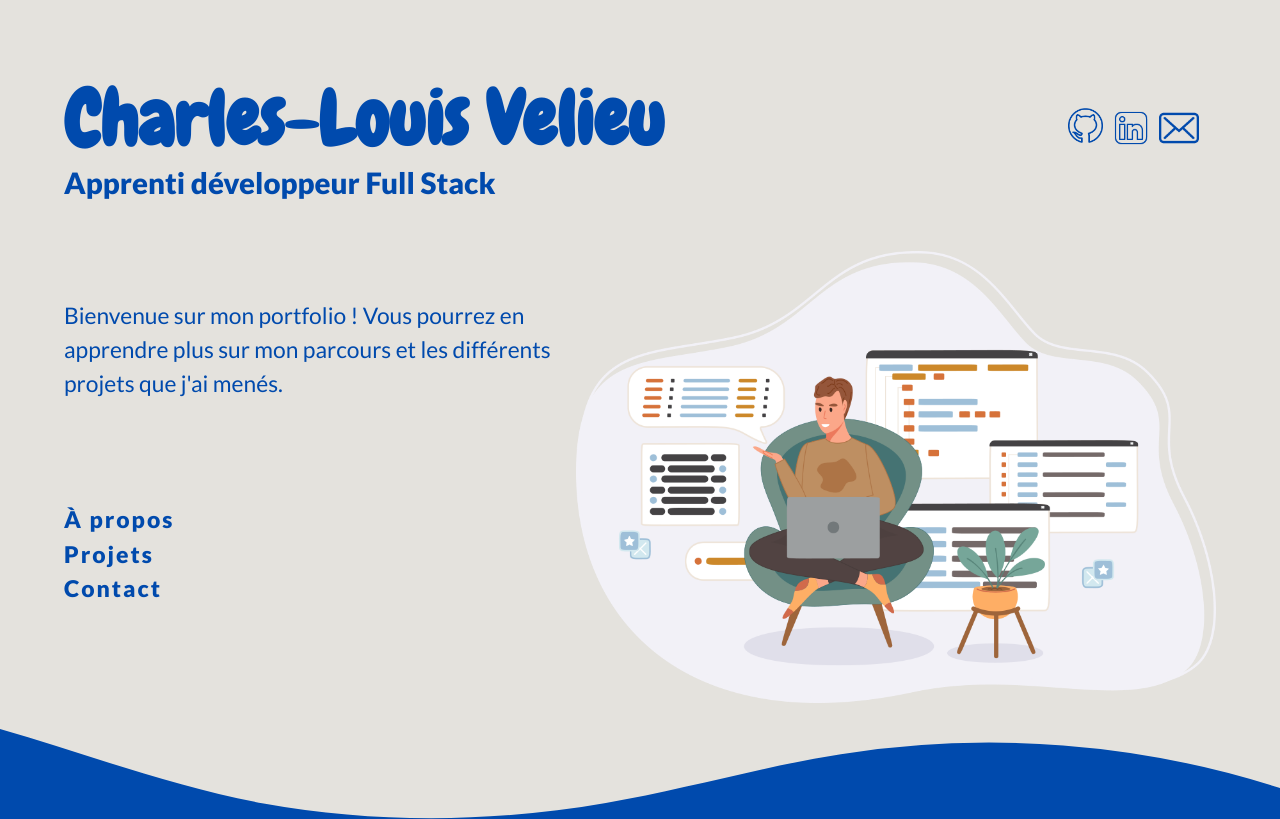
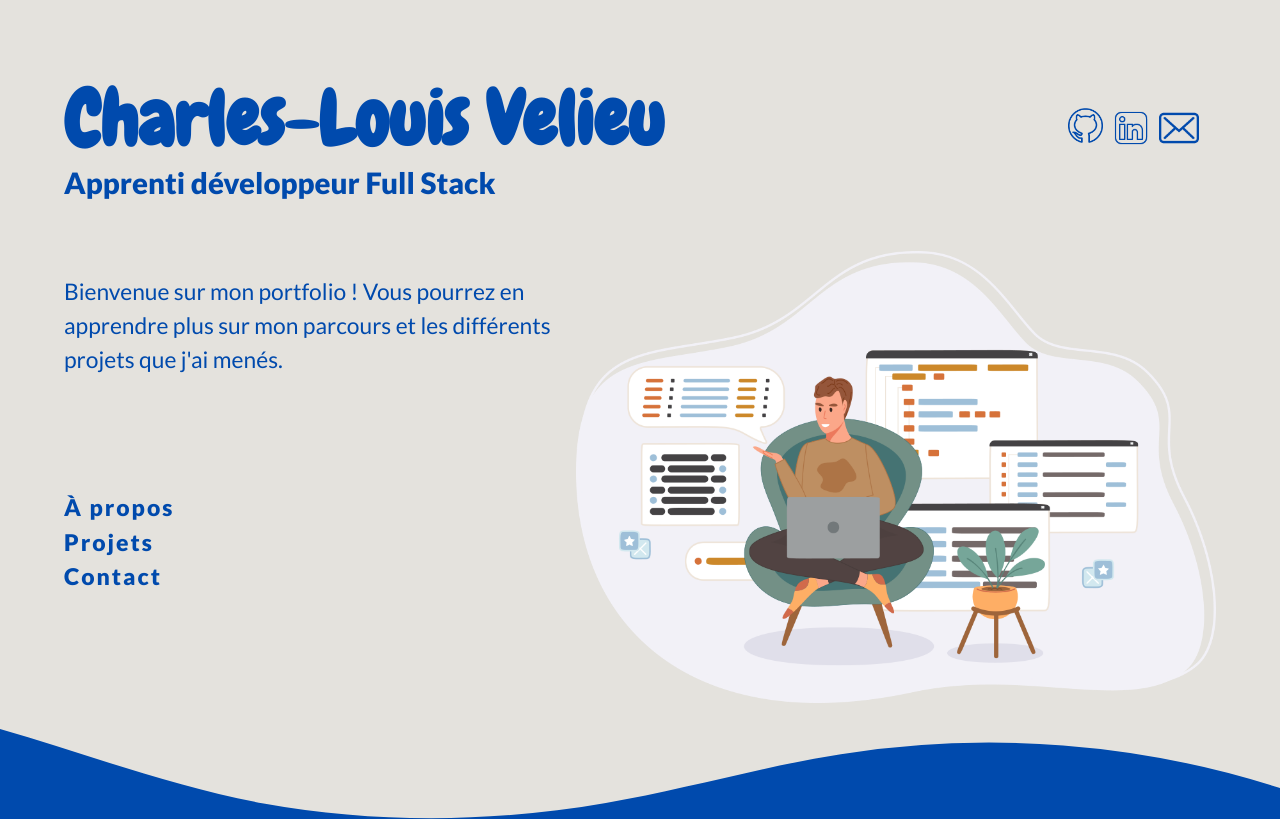
Before and after one commit to Clv86/portfolio, a React (Vite) app: page / in a window 1280 px wide. Shown: the top 819 px of the page. Built offline with nearby package versions, Linux system fonts and the light colour scheme; a web font is replaced by a local one.

Commit message:
Position relative navbar in landscape

```diff
--- a/src/style/navbar.css
+++ b/src/style/navbar.css
@@ -22,5 +22,10 @@
 @media (orientation: landscape) {
   ul#navbar li {
     margin: 0;
+    position: relative;
+    z-index: 300;
+  }
+  .hero-text {
+    padding-top: 0;
   }
 }
```
